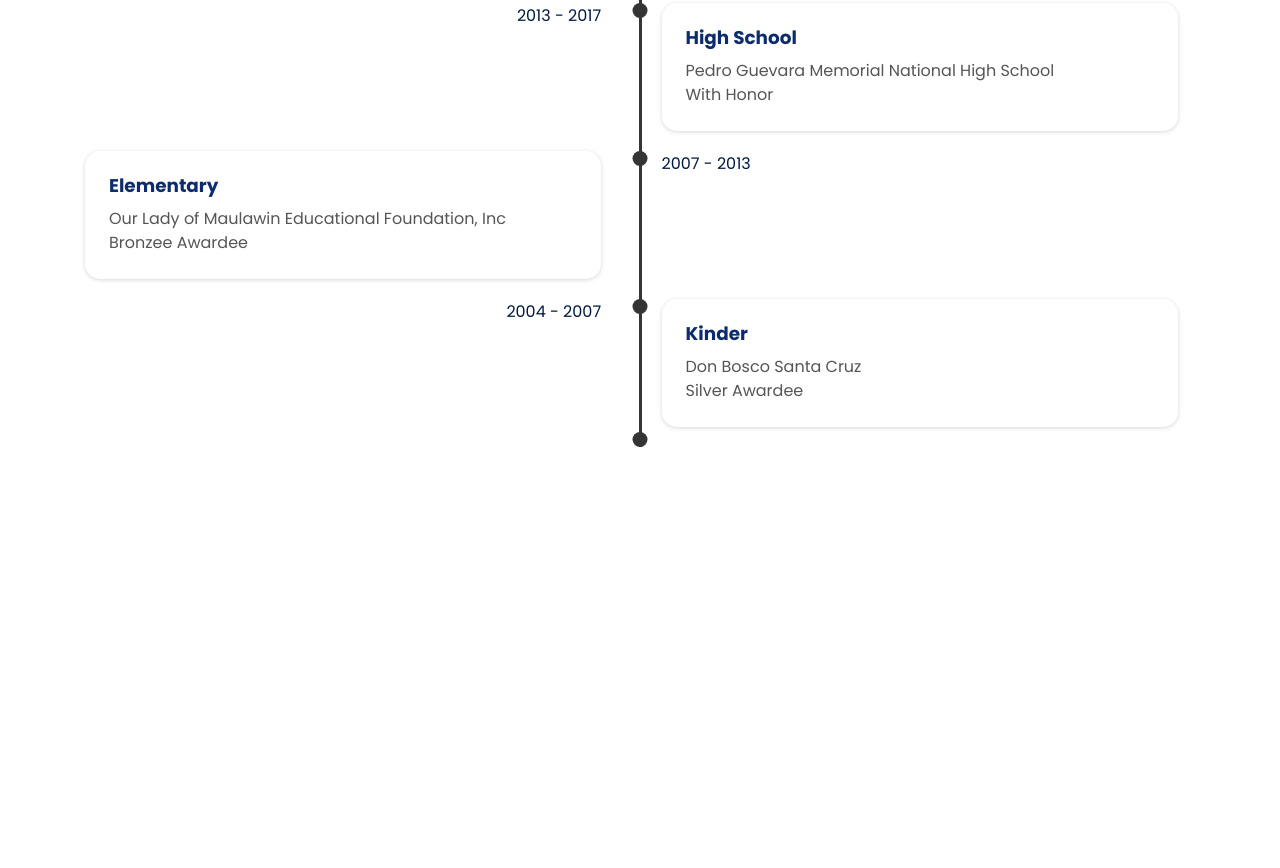
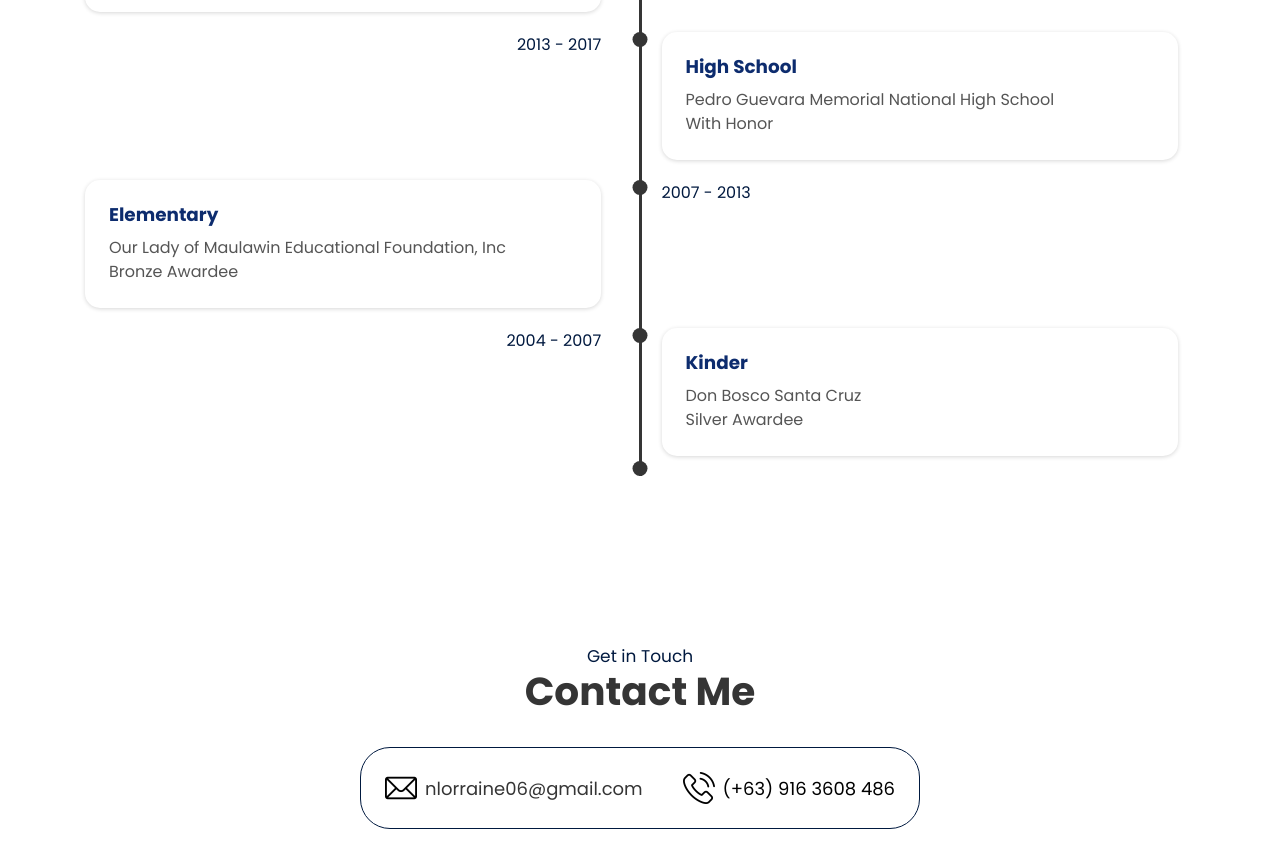
Before and after one commit to neillorrainecb/SP-Personal-Blog-Web, a plain HTML site: page index.html in a window 1280 px wide. Shown: the part 1889-2757 px from the top of the page. Before the commit the page ends 2411 px from the top, so only its background shows below. Drawn offline with Linux system fonts and the light colour scheme.

Commit message:
Add Contact Features

```diff
--- a/index.html
+++ b/index.html
@@ -23,7 +23,7 @@
     <header>
         <div class="container header-container">
             <div class="header-left">
-                <img class="img1" src="img/profile-pic.jpg" alt="">
+                <img class="icon2" src="img/profile-pic.jpg" alt="">
             </div>
             <div class="header-right">
                 <p><b>Hello, I'm</b></p>
@@ -34,8 +34,8 @@
                     <a href="#Contact" class="btn btn-dark">Contact</a>
                 </div>
                 <div class="header-social">
-                    <a href=""><img src="img/mail.png" class="icon1"></a>
-                    <a href=""><img src="img/facebook.png" class="icon1"></a>
+                    <a href="mailto:nlorraine06@gmail.com"><img src="img/mail.png" class="icon1"></a>
+                    <a href="https://www.facebook.com/nllrrn/"><img src="img/facebook.png" class="icon1"></a>
                 </div>
             </div>
         </div>
@@ -138,7 +138,7 @@
                 <h2 class="educ-title">Elementary</h2>
                 <p class="educ-paragraph">
                     Our Lady of Maulawin Educational Foundation, Inc<br>
-                    Bronzee Awardee
+                    Bronze Awardee
                 </p>
             </div>
 
@@ -171,5 +171,20 @@
         </div>
     </section>
 
-    <!-- Certification -->
+<!-- Contact -->
+    <section id="Contact">
+        <p class="heading-p">Get in Touch</p>
+        <h1 class="heading">Contact Me</h1>
+        <div class="container contact-container">
+            <div class="email">
+                <img src="img/mail.png" class="icon1">
+                <a href="mailto:nlorraine06@gmail.com"><h5>nlorraine06@gmail.com</h5></a>
+            </div>
+
+            <div class="phone">
+                <img src="img/phone.png" class="icon1">
+                <h5>(+63) 916 3608 486</h5>
+            </div>
+        </div>
+    </section>
 </html>
--- a/style.css
+++ b/style.css
@@ -117,10 +117,7 @@ img{
     display: block;
 }
 
-.img1{
-    width: 500px;
-    height: 500px;
-    display: block;
+.icon2{
     border-radius: 50%;
 }
 
@@ -252,7 +249,6 @@ header{
     display: grid;
     grid-template-columns: 1fr 3px 1fr;
     color: var(--color-white);
-    margin-bottom: 50px;
 }
 
 .educ-container{
@@ -318,3 +314,22 @@ header{
     line-height: 1.5;
     color: var(--color-dark);
 }
+
+/* Contact */
+.contact-container{
+    max-width: 35rem;
+    border: 1px solid var(--color-dark-navy);
+    padding: 24px;
+    border-radius: 30px;
+    display: flex;
+    justify-content: space-between;
+    align-items: center;
+
+    margin-bottom: 10vw;
+}
+
+.email, .phone{
+    display: flex;
+    align-items: center;
+    gap: 0.5rem;
+}
```
Also changed, not shown: img/phone.png (added).
